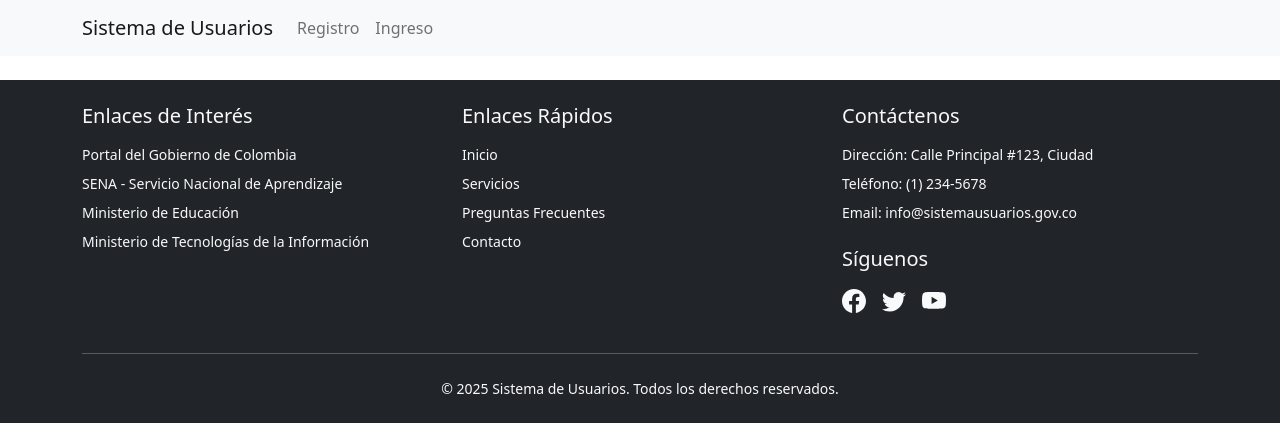
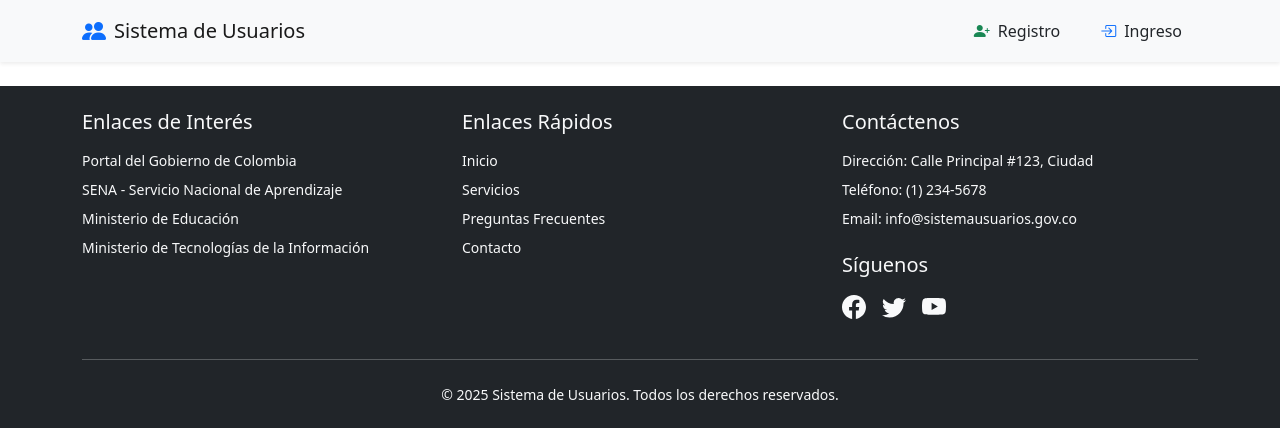
Before and after one commit to davidperez03/Sirca, a Django app: page / in a window 1280 px wide. Shown: the top 428 px of the page. Run offline with Django 5.2, Linux system fonts and the light colour scheme.

Commit message:
fix: ajustes en la plantilla base de Django

```diff
--- a/app/settings.py
+++ b/app/settings.py
@@ -28,7 +28,7 @@ SECRET_KEY = env('SECRET_KEY', default='clave_por_defecto')
 # SECURITY WARNING: don't run with debug turned on in production!
 DEBUG = True
 
-ALLOWED_HOSTS = []
+ALLOWED_HOSTS = ["*"]
 
 
 # Application definition
--- a/core/templates/base.html
+++ b/core/templates/base.html
@@ -7,20 +7,32 @@
     <link href="https://cdn.jsdelivr.net/npm/bootstrap@5.1.3/dist/css/bootstrap.min.css" rel="stylesheet">
     <link href="https://cdn.jsdelivr.net/npm/bootstrap-icons/font/bootstrap-icons.css" rel="stylesheet">
 </head>
-<body>
-    <nav class="navbar navbar-expand-lg navbar-light bg-light">
+
+    <nav class="navbar navbar-expand-lg navbar-light bg-light shadow-sm">
         <div class="container">
-            <a class="navbar-brand" href="{% url 'ingreso' %}">Sistema de Usuarios</a>
-            <button class="navbar-toggler" type="button" data-bs-toggle="collapse" data-bs-target="#navbarNav">
+            <!-- Logo y Nombre del Sistema -->
+            <a class="navbar-brand d-flex align-items-center fw-semibold" href="{% url 'ingreso' %}">
+                <i class="bi bi-people-fill fs-4 me-2 text-primary"></i>
+                Sistema de Usuarios
+            </a>
+
+            <!-- Botón de menú para móviles -->
+            <button class="navbar-toggler border-0 p-2" type="button" data-bs-toggle="collapse" data-bs-target="#navbarNav"
+                aria-controls="navbarNav" aria-expanded="false" aria-label="Toggle navigation">
                 <span class="navbar-toggler-icon"></span>
             </button>
+
             <div class="collapse navbar-collapse" id="navbarNav">
-                <ul class="navbar-nav">
+                <ul class="navbar-nav ms-auto gap-2">
                     <li class="nav-item">
-                        <a class="nav-link" href="{% url 'registro' %}">Registro</a>
+                        <a class="nav-link d-flex align-items-center px-3 py-2 rounded text-dark" href="{% url 'registro' %}">
+                            <i class="bi bi-person-plus-fill me-2 text-success"></i> Registro
+                        </a>
                     </li>
                     <li class="nav-item">
-                        <a class="nav-link" href="{% url 'ingreso' %}">Ingreso</a>
+                        <a class="nav-link d-flex align-items-center px-3 py-2 rounded text-dark" href="{% url 'ingreso' %}">
+                            <i class="bi bi-box-arrow-in-right me-2 text-primary"></i> Ingreso
+                        </a>
                     </li>
                 </ul>
             </div>
--- a/core/templates/usuarios/registro.html
+++ b/core/templates/usuarios/registro.html
@@ -26,7 +26,6 @@
                 <button type="submit" class="btn btn-primary d-flex align-items-center justify-content-center">
                     <i class="bi bi-person-plus-fill me-2"></i> Registrarse
                 </button>
-
                 <!-- Botón para volver al inicio -->
                 <a href="{% url 'ingreso' %}" class="btn btn-outline-secondary d-flex align-items-center justify-content-center">
                     <i class="bi bi-arrow-left-circle me-2"></i> Volver al inicio de sesión
```
Also changed, not shown: usuarios/utils.py (+2 -5 lines).
